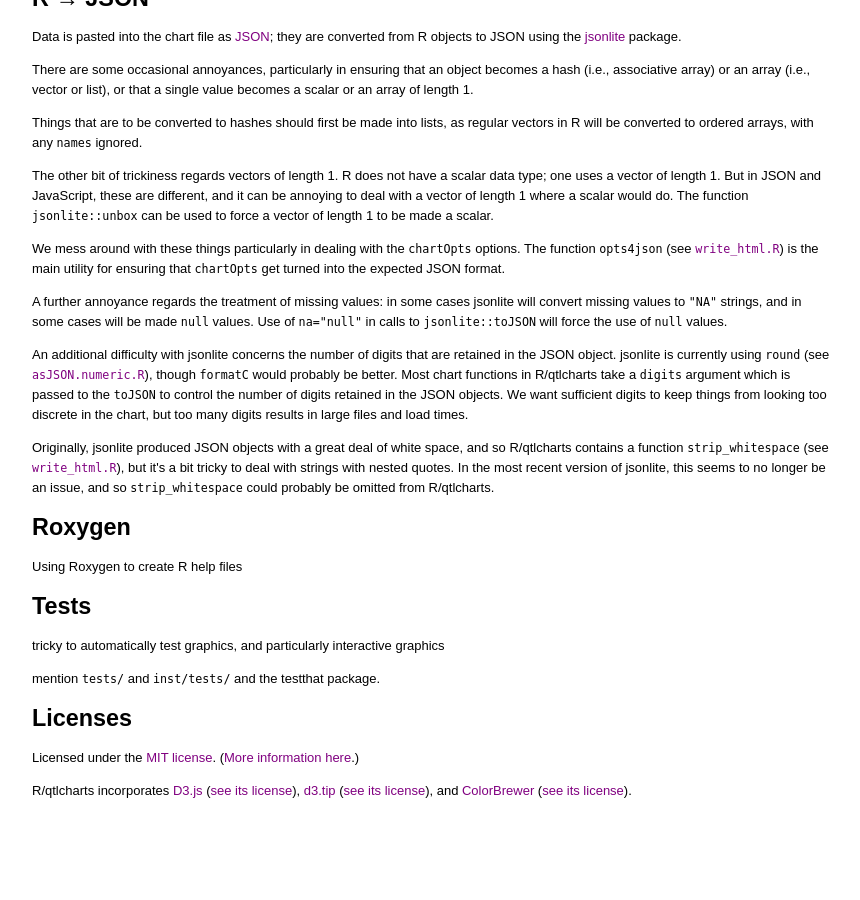
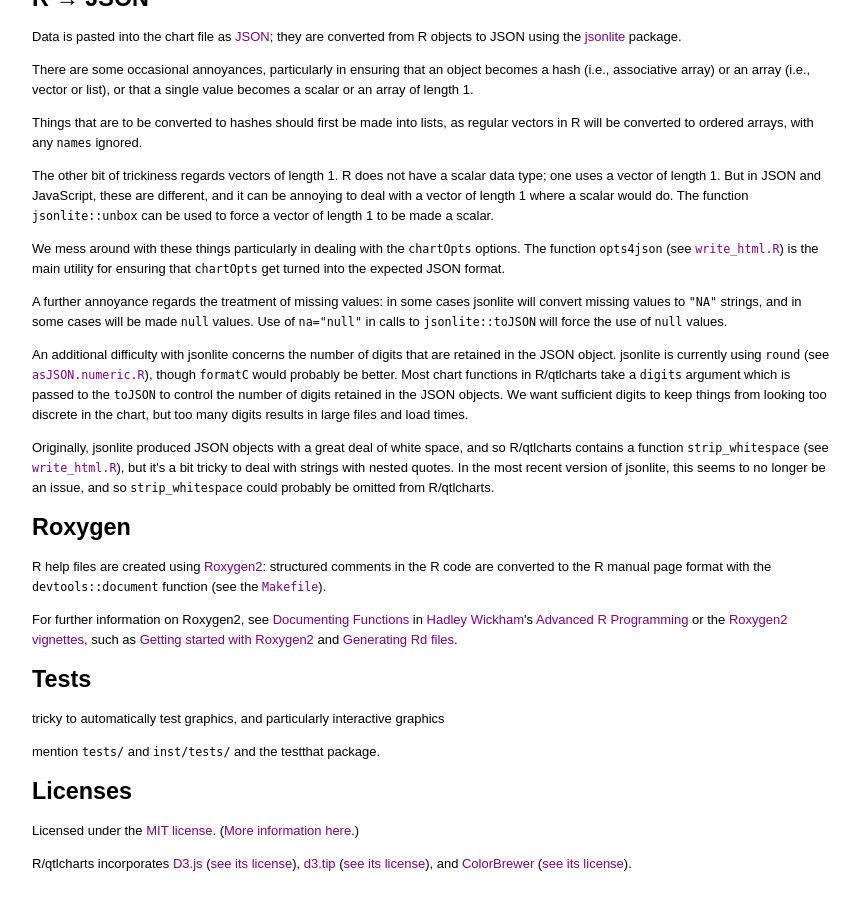
Before and after one commit to kbroman/qtlcharts, a Jekyll site: the page assets/vignettes/develGuide.html, which Jekyll copies as it is, in a window 1280 px wide and 900 px high, scrolled down 2006 px. Shown: the whole window, without its empty margins (81-941 px from the left). Built offline with Jekyll 4.4.1, drawn with Linux system fonts in a browser that asks for light colours; before the commit the page ends 2833 px from its top, so only the background shows below that.

Commit message:
devGuide: short discussion of roxygen2

```diff
--- a/assets/vignettes/develGuide.html
+++ b/assets/vignettes/develGuide.html
@@ -384,7 +384,19 @@ and so <code>strip_whitespace</code> could probably be omitted from R/qtlcharts.
 
 <h2>Roxygen</h2>
 
-<p>Using Roxygen to create R help files</p>
+<p>R help files are created using
+<a href="https://github.com/klutometis/roxygen">Roxygen2</a>: structured comments
+in the R code are converted to the R manual page format with the
+<code>devtools::document</code> function (see the
+<a href="http://github.com/kbroman/qtlcharts/tree/master/Makefile"><code>Makefile</code></a>).</p>
+
+<p>For further information on Roxygen2, see
+<a href="http://adv-r.had.co.nz/Documenting-functions.html">Documenting Functions</a>
+in <a href="http://had.co.nz/">Hadley Wickham</a>&#39;s <a href="http://adv-r.had.co.nz/">Advanced R Programming</a>
+or the <a href="http://cran.r-project.org/web/packages/roxygen2/">Roxygen2 vignettes</a>, such as
+<a href="http://cran.r-project.org/web/packages/roxygen2/vignettes/roxygen2.html">Getting started with Roxygen2</a>
+and
+<a href="http://cran.r-project.org/web/packages/roxygen2/vignettes/rd.html">Generating Rd files</a>.</p>
 
 <h2>Tests</h2>
 
```
